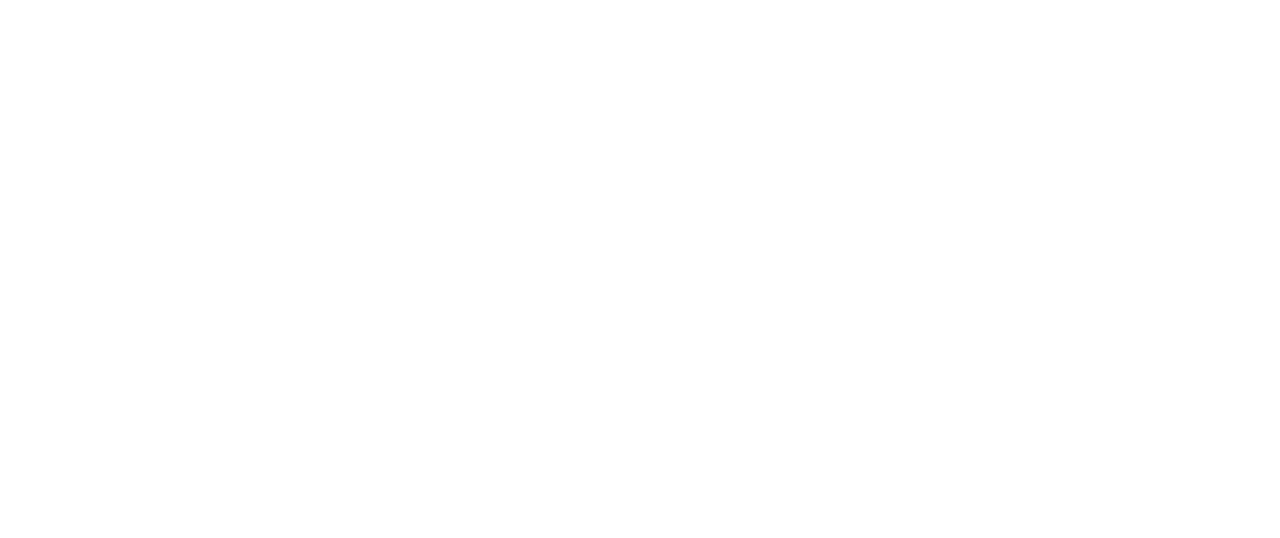
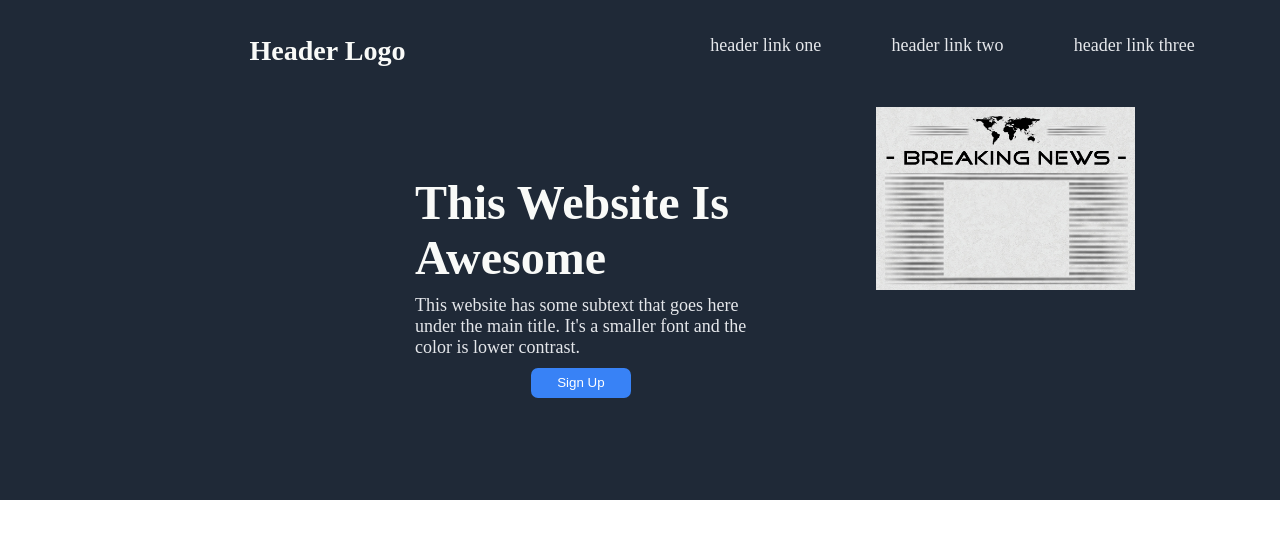
Before and after one commit to Daniel-Jacobson-1819/landing-page-project, a plain HTML site: page index.html in a window 1280 px wide. Drawn offline with Linux system fonts and the light colour scheme.

Commit message:
create section one index.html and style it

```diff
--- a/index.html
+++ b/index.html
@@ -7,5 +7,31 @@
     <title>Landing Page</title>
     <link rel="stylesheet" href="styles.css" />
   </head>
-  <body></body>
+  <body>
+    <section class="section-one">
+      <div class="flex-container-head">
+        <div class="flex-header-logo header-logo">
+          <h3>Header Logo</h3>
+        </div>
+        <div class="flex-link header">
+          <header>header link one</header>
+          <header>header link two</header>
+          <header>header link three</header>
+        </div>
+      </div>
+      <div class="flex-container-body">
+        <div class="flex-text">
+          <h1>This Website Is Awesome</h1>
+          <p>
+            This website has some subtext that goes here under the main title.
+            It's a smaller font and the color is lower contrast.
+          </p>
+          <button>Sign Up</button>
+        </div>
+        <div class="flex-image">
+          <img src="images/newspaper-g65d27d596_1920.jpg" alt="placeholder" />
+        </div>
+      </div>
+    </section>
+  </body>
 </html>
--- a/styles.css
+++ b/styles.css
@@ -3,3 +3,85 @@
     padding: 0;
     box-sizing: border-box;
 }
+button{
+    background-color: #3882F6;
+    color: #fff;
+    width: 100px;
+    height: 30px;
+    border-radius: 7px;
+    border: none;
+    margin-top: 10px;
+}
+.section-one{
+    background-color: #1F2937;
+    display: flex;
+    flex-direction: column;
+    padding: 15px 15px;
+    height: 500px;
+}
+.flex-container-head{
+    display: flex;
+    width: 100%;
+}
+.flex-header-logo{
+    display: flex;
+    justify-content: center;
+    margin-top: 20px;
+    margin-bottom: 20px;
+    width: 50%;
+    height: max-content;
+}
+.flex-link{
+    display: flex;
+    justify-content: center;
+    margin-top: 20px;
+    margin-bottom: 20px;
+    width: 50%;
+    height: max-content;
+}
+.header-logo{
+    color: #F9FAF8;
+    font-size: 24px;
+}
+.header{
+    display: flex;
+    justify-content: space-evenly;
+    color: #e5E7EB;
+    font-size: 18px;
+}
+.flex-container-body{
+    display: flex;
+    width: 100%;
+    height: 100%;
+}
+.flex-text{
+    display: flex;
+    flex-direction: column;
+    justify-content: center;
+    width: 400px;
+    align-items: center;
+    margin-left: 400px;
+}
+.flex-text h1{
+    font-size: 48px;
+    color: #F9FAF8;
+    margin-bottom: 10px;
+    text-align: left;
+}
+.flex-text p{
+    color: #e5E7EB;
+    font-size: 18px;
+    text-align: left;
+}
+.flex-image{
+    display: flex;
+    justify-content: center;
+    margin-top: 20px;
+    margin-bottom: 20px;
+    width: 50%;
+    height: max-content;
+}
+.flex-image img{
+    width: 50%;
+    height: 100%;
+}
```
